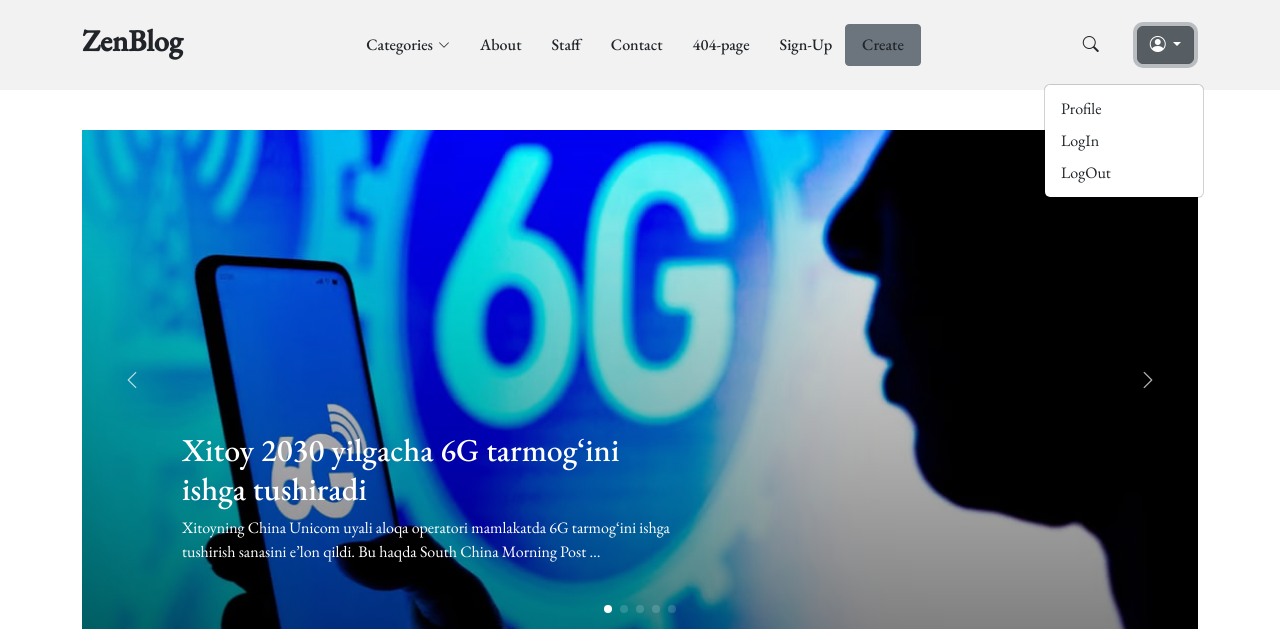
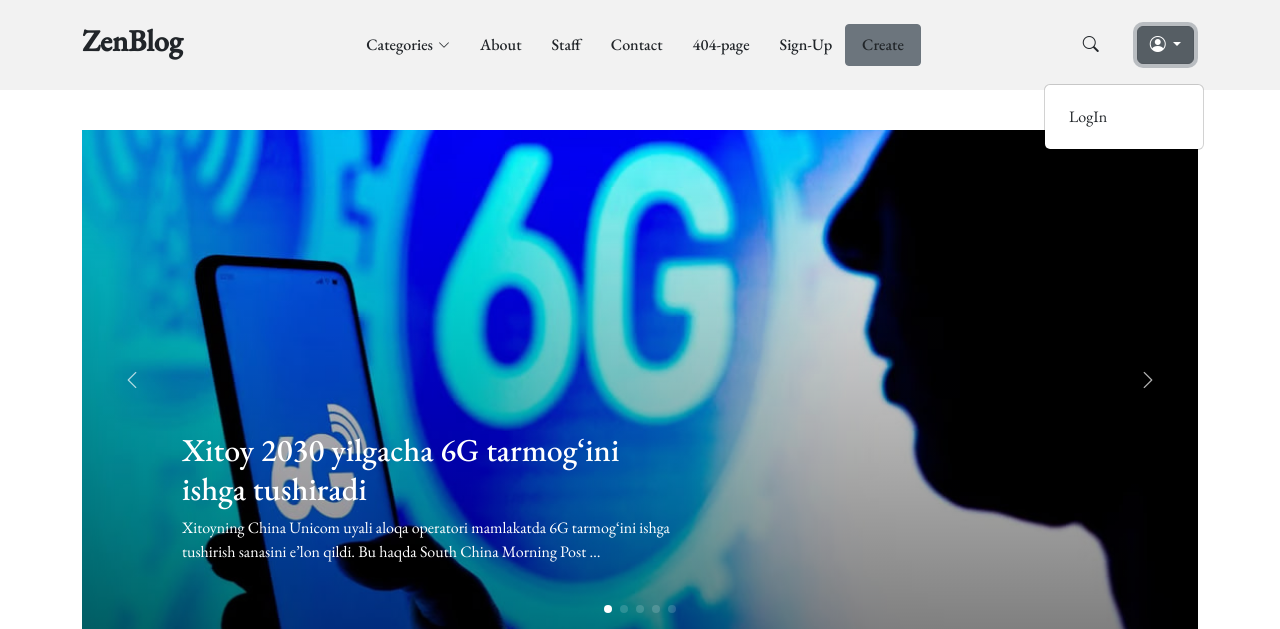
Before and after one commit to Javohir-dev/breaking-news, a Django app: page / in a window 1280 px wide, after a click that opens the changed part. Shown: the top 629 px of the page. Run offline with Django 4.2, Linux system fonts and the light colour scheme; data comes from the database, SQL or seed files in the repository; both versions use the stored data as it was after the commit; some libraries are stand-ins or nearby versions; some web fonts are replaced.

Commit message:
user profile

```diff
--- a/accounts/urls.py
+++ b/accounts/urls.py
@@ -1,11 +1,11 @@
 from django.urls import path
 from django.contrib.auth.views import LoginView, LogoutView
-from .views import user_login, UserProfileView
+from .views import dashboard_view
 
 
 urlpatterns = [
     # path("login/", user_login, name="login_page"),
     path("login/", LoginView.as_view(), name="login_page"),
     path("logout/", LogoutView.as_view(), name="logout_page"),
-    path("profile/", UserProfileView.as_view(), name="profile_page"),
+    path("profile/", dashboard_view, name="profile_page"),
 ]
--- a/templates/news/base.html
+++ b/templates/news/base.html
@@ -88,9 +88,20 @@
               <i class="bi bi-person-circle"></i>
             </button>
             <ul class="dropdown-menu">
-              <li><a class="dropdown-item" href="{% url 'profile_page' %}">Profile</a></li>
-              <li><a class="dropdown-item" href="{% url 'login_page' %}">LogIn</a></li>
-              <li><a class="dropdown-item" href="{% url 'logout_page' %}">LogOut</a></li>
+              {% if request.user.is_authenticated %}
+                <li class="d-flex align-items-center dropdown-item">
+                  <i class="bi bi-person-bounding-box"> </i>
+                  <a class="m-2" href="{% url 'profile_page' %}">Profile</a>
+                </li>
+                <li class="d-flex align-items-center dropdown-item">
+                  <i class="bi bi-box-arrow-right"> </i>
+                  <a class="m-2" href="{% url 'logout_page' %}">LogOut</a>
+                </li>
+                {% else %}
+                <li class="d-flex align-items-center dropdown-item">
+                  <a class="m-2" href="{% url 'login_page' %}">LogIn</a>
+                </li>
+              {% endif %}
             </ul>
           </div>
           <i class="bi bi-list mobile-nav-toggle" style="padding-left:30px"></i>
```
Also changed, not shown: accounts/views.py (+8 -0 lines), templates/registration/profile.html (+11 -10 lines), db.sqlite3.
